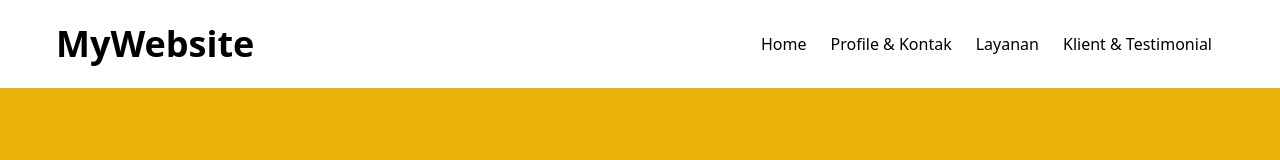
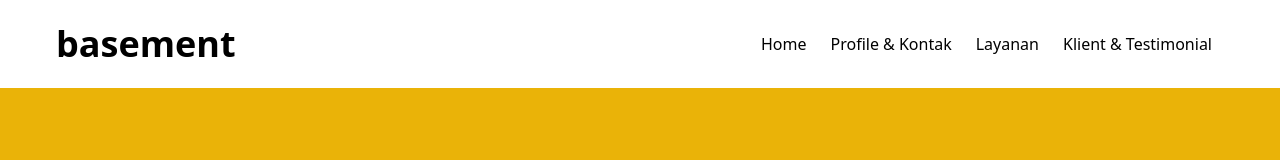
Before and after one commit to basement-project/ourproject, a Next.js app: page / in a window 1280 px wide. Shown: the top 160 px of the page. Built offline with nearby package versions, Linux system fonts and the light colour scheme.

Commit message:
edit navbar

```diff
--- a/src/app/Header.tsx
+++ b/src/app/Header.tsx
@@ -4,7 +4,7 @@
   return (
     <nav className="fixed w-screen bg-white p-6 z-40">
       <div className="container mx-auto flex justify-between items-center">
-        <div className="text-4xl text-black font-bold">MyWebsite</div>
+        <div className="text-4xl text-black font-bold">basement</div>
         <div>
           <Link
             href="/"
```
